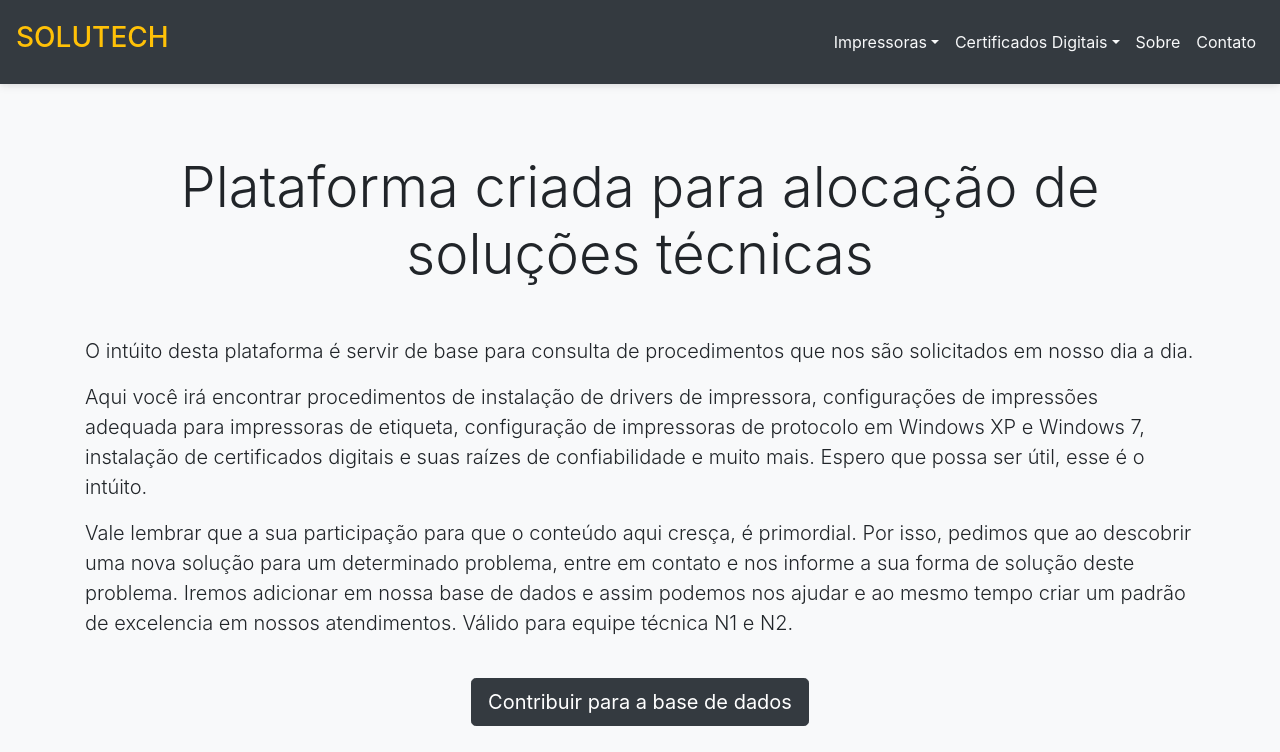
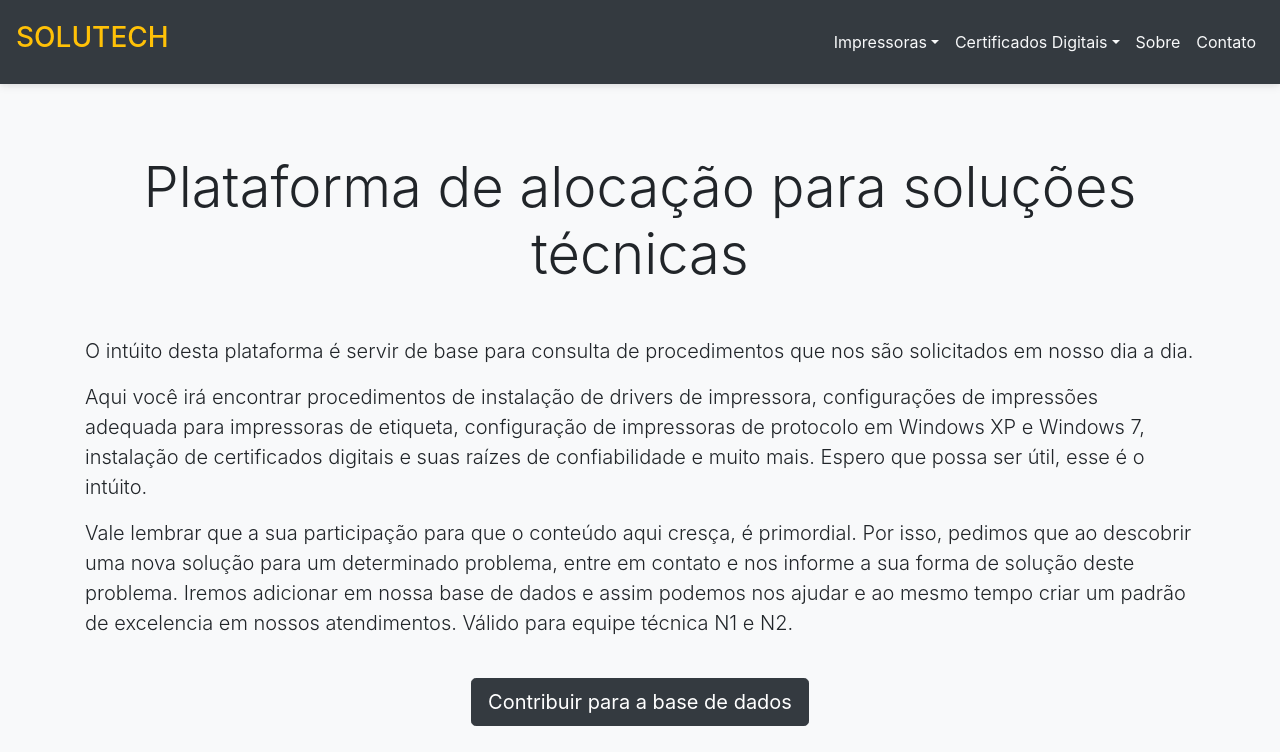
Before and after one commit to juliocesardevweb/portaldesuporte, a plain HTML site: page index.html in a window 1280 px wide. Shown: the top 752 px of the page. Drawn offline with Linux system fonts and the light colour scheme.

Commit message:
Update index.html

```diff
--- a/index.html
+++ b/index.html
@@ -57,7 +57,7 @@
         <div class="container">
             <div class="row">
                 <div class="col">
-                    <h2 class="display-4 mt-4 text-center pt-5">Plataforma criada para alocação de soluções técnicas</h2>
+                    <h2 class="display-4 mt-4 text-center pt-5">Plataforma de alocação para soluções técnicas</h2>
                     <p class="lead mt-5">
                         O intúito desta plataforma é servir de base para consulta de procedimentos que nos são solicitados em nosso dia a dia.
                     </p>
```
